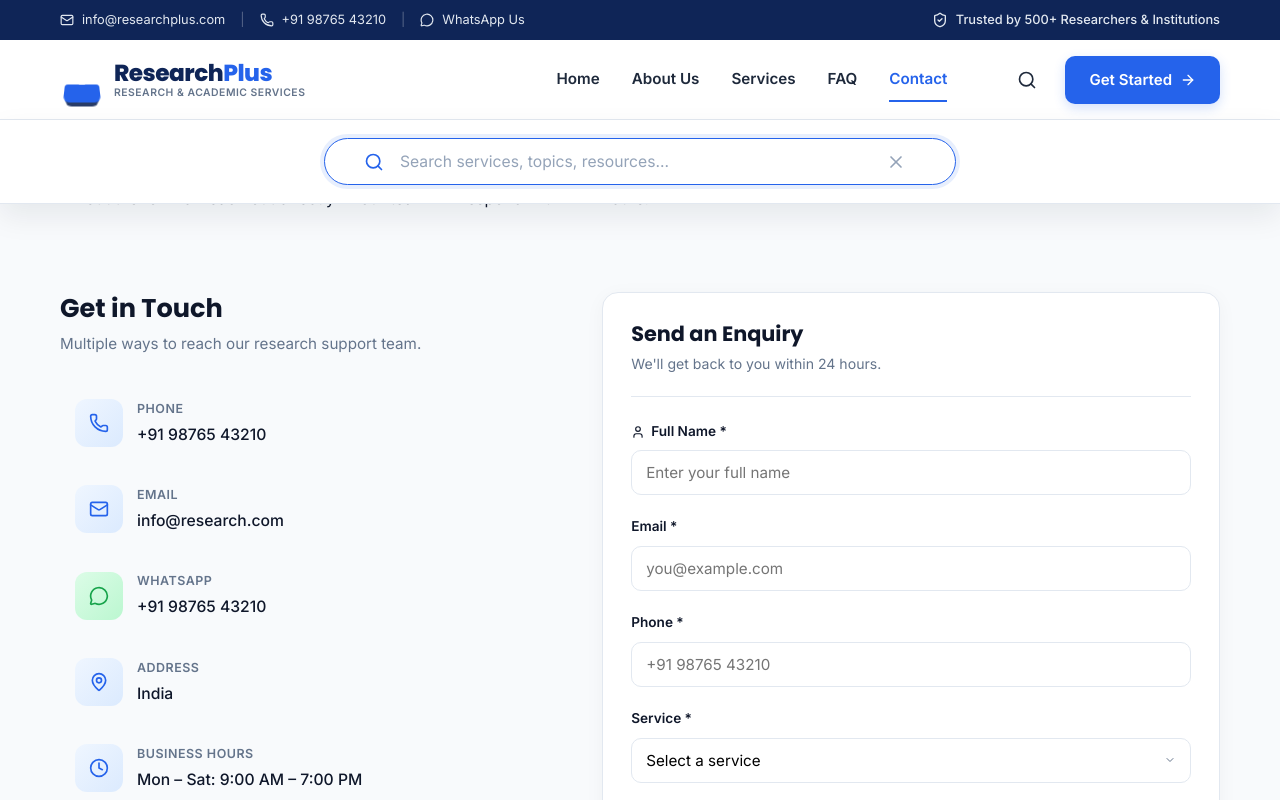
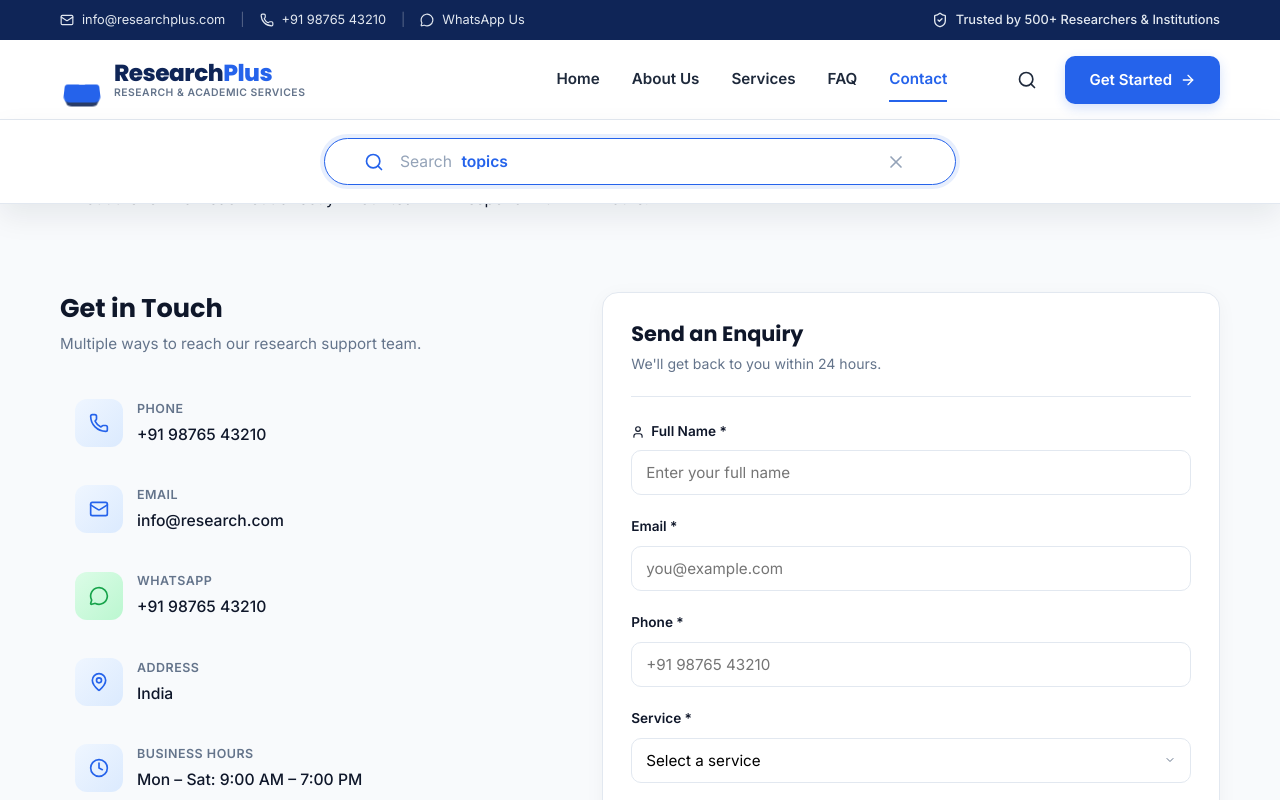
Before and after one commit to instadotanalytics/Research-Services, a React (Vite) app in the folder Frontend/: page /contact in a window 1280 px wide. Both pictures are taken after a click on the button "Search". Shown: the top 800 px of the page. Built offline with nearby package versions, Linux system fonts and the light colour scheme.

Commit message:
navbar searchbar updated

```diff
--- a/Frontend/src/components/Navbar/Navbar.css
+++ b/Frontend/src/components/Navbar/Navbar.css
@@ -307,7 +307,7 @@
   transform: translateX(3px);
 }
 
-/* ============ Search Bar Overlay (Modern Pill) ============ */
+/* ============ Search Bar Overlay (Modern Pill + Animated Placeholder) ============ */
 .search-bar-overlay {
   position: absolute;
   top: 100%;
@@ -367,10 +367,19 @@
   color: var(--secondary);
 }
 
-.search-bar-input {
+/* Input wrapper holds input + animated placeholder */
+.search-bar-input-wrap {
   position: relative;
   z-index: 2;
   flex: 1;
+  display: flex;
+  align-items: center;
+  min-height: 46px;
+}
+
+.search-bar-input {
+  flex: 1;
+  width: 100%;
   border: none;
   outline: none;
   font-size: 0.98rem;
@@ -378,11 +387,78 @@
   background: transparent;
   color: var(--text-dark);
   font-weight: 500;
+  position: relative;
+  z-index: 2;
 }
 
 .search-bar-input::placeholder {
+  color: transparent; /* hide native placeholder */
+}
+
+/* Animated placeholder overlay */
+.search-bar-placeholder {
+  position: absolute;
+  left: 6px;
+  top: 0;
+  bottom: 0;
+  display: flex;
+  align-items: center;
   color: #94a3b8;
+  font-size: 0.98rem;
   font-weight: 400;
+  pointer-events: none;
+  z-index: 1;
+  white-space: nowrap;
+  overflow: hidden;
+  line-height: 1;
+}
+
+/* Vertical slide container for each word */
+.search-bar-anim {
+  position: relative;
+  display: inline-block;
+  height: 1em;
+  overflow: hidden;
+  vertical-align: baseline;
+  margin: 0 5px;
+  min-width: 130px;
+  line-height: 1;
+}
+
+/*
+  Default state (idle, waiting to enter):
+  Word sits ABOVE the visible area → will slide DOWN from top into view
+*/
+.search-bar-anim-item {
+  position: absolute;
+  left: 0;
+  top: 0;
+  width: 100%;
+  height: 100%;
+  display: flex;
+  align-items: center;
+  opacity: 0;
+  transform: translateY(-100%);
+  transition: transform 0.55s cubic-bezier(0.4, 0, 0.2, 1),
+              opacity 0.45s ease;
+  color: var(--secondary);
+  font-weight: 600;
+  line-height: 1;
+  white-space: nowrap;
+}
+
+/* Active word: centered & visible */
+.search-bar-anim-item.active {
+  opacity: 1;
+  transform: translateY(0);
+}
+
+/*
+  Exiting word: slides DOWN out of view (to the bottom).
+*/
+.search-bar-anim-item.exit {
+  opacity: 0;
+  transform: translateY(100%);
 }
 
 .search-bar-close {
@@ -644,6 +720,15 @@
     padding: 12px 4px;
   }
 
+  .search-bar-placeholder {
+    font-size: 0.92rem;
+  }
+
+  .search-bar-anim {
+    min-width: 110px;
+    height: 1.25em;
+  }
+
   .logo-icon {
     width: 38px;
     height: 38px;
--- a/Frontend/src/components/Navbar/Navbar.jsx
+++ b/Frontend/src/components/Navbar/Navbar.jsx
@@ -8,7 +8,7 @@ import {
   Search,
   ArrowRight,
   GraduationCap,
-  X
+  X,
 } from 'lucide-react';
 import './Navbar.css';
 
@@ -20,11 +20,22 @@ const links = [
   { to: '/contact', label: 'Contact' },
 ];
 
+const SEARCH_TERMS = [
+  'services',
+  'topics',
+  'resources',
+  'dissertations',
+  'research papers',
+  'thesis writing',
+];
+
 export default function Navbar() {
   const [open, setOpen] = useState(false);
   const [scrolled, setScrolled] = useState(false);
   const [searchOpen, setSearchOpen] = useState(false);
   const [searchQuery, setSearchQuery] = useState('');
+  const [placeholderIndex, setPlaceholderIndex] = useState(0);
+  const [prevIndex, setPrevIndex] = useState(-1);
   const searchInputRef = useRef(null);
   const { pathname } = useLocation();
   const navigate = useNavigate();
@@ -35,24 +46,20 @@ export default function Navbar() {
     setSearchOpen(false);
   }, [pathname]);
 
-  // Smooth Scroll Detection (FIXED flicker)
+  // Smooth Scroll Detection
   useEffect(() => {
     let ticking = false;
-
     const onScroll = () => {
       if (!ticking) {
         window.requestAnimationFrame(() => {
-          // Only trigger when scroll passes 10px (prevents jitter on tiny scrolls)
           setScrolled(window.scrollY > 10);
           ticking = false;
         });
         ticking = true;
       }
     };
-
     onScroll();
     window.addEventListener('scroll', onScroll, { passive: true });
-
     return () => window.removeEventListener('scroll', onScroll);
   }, []);
 
@@ -71,13 +78,29 @@ export default function Navbar() {
     }
   }, [searchOpen]);
 
+  // Cycle through the animated placeholder words
+  useEffect(() => {
+    if (!searchOpen) return;
+    const interval = setInterval(() => {
+      setPrevIndex(placeholderIndex);
+      setPlaceholderIndex((i) => (i + 1) % SEARCH_TERMS.length);
+    }, 2200);
+    return () => clearInterval(interval);
+  }, [searchOpen, placeholderIndex]);
+
+  // Reset placeholder cycle when search opens
+  useEffect(() => {
+    if (searchOpen) {
+      setPlaceholderIndex(0);
+      setPrevIndex(-1);
+    }
+  }, [searchOpen]);
+
   // Handle search submit
   const handleSearchSubmit = (e) => {
     e.preventDefault();
     const q = searchQuery.trim();
     if (!q) return;
-    // Navigate to a search page. If you don't have one,
-    // change this to navigate('/services') or open a modal.
     navigate(`/search?q=${encodeURIComponent(q)}`);
     setSearchOpen(false);
     setSearchQuery('');
@@ -87,10 +110,16 @@ export default function Navbar() {
     setSearchOpen((s) => !s);
   };
 
+  // Determine class for each anim item
+  const getAnimClass = (i) => {
+    if (i === placeholderIndex) return 'search-bar-anim-item active';
+    if (i === prevIndex) return 'search-bar-anim-item exit';
+    return 'search-bar-anim-item';
+  };
+
   return (
     <>
       <header className={`navbar-wrapper ${scrolled ? 'scrolled' : ''}`}>
-
         {/* --- Top Bar --- */}
         <div className="top-bar">
           <div className="container top-bar-inner">
@@ -105,7 +134,12 @@ export default function Navbar() {
                 <span>+91 98765 43210</span>
               </a>
               <span className="divider">|</span>
-              <a href="https://wa.me/919876543210" className="top-item" target="_blank" rel="noreferrer">
+              <a
+                href="https://wa.me/919876543210"
+                className="top-item"
+                target="_blank"
+                rel="noreferrer"
+              >
                 <MessageCircle size={14} />
                 <span>WhatsApp Us</span>
               </a>
@@ -120,19 +154,22 @@ export default function Navbar() {
         {/* --- Main Navigation --- */}
         <div className="main-nav">
           <div className="container navbar-inner">
-            {/* Logo */}
             <Link to="/" className="navbar-logo" aria-label="ResearchPlus Home">
               <div className="logo-icon">
                 <GraduationCap size={20} strokeWidth={2.5} />
               </div>
               <div className="logo-text">
-                <span className="logo-title">Research<span className="logo-highlight">Plus</span></span>
+                <span className="logo-title">
+                  Research<span className="logo-highlight">Plus</span>
+                </span>
                 <span className="logo-sub">Research & Academic Services</span>
               </div>
             </Link>
 
-            {/* Desktop Nav */}
-            <nav className={`navbar-nav ${open ? 'open' : ''}`} aria-label="Main navigation">
+            <nav
+              className={`navbar-nav ${open ? 'open' : ''}`}
+              aria-label="Main navigation"
+            >
               <div className="navbar-nav-links">
                 {links.map((l) => (
                   <NavLink
@@ -149,7 +186,6 @@ export default function Navbar() {
               </div>
 
               <div className="navbar-actions">
-                {/* Search toggle */}
                 <button
                   className="nav-search-btn"
                   aria-label="Search"
@@ -165,7 +201,6 @@ export default function Navbar() {
               </div>
             </nav>
 
-            {/* Hamburger */}
             <button
               className={`hamburger ${open ? 'active' : ''}`}
               onClick={() => setOpen(!open)}
@@ -179,19 +214,33 @@ export default function Navbar() {
           </div>
         </div>
 
-        {/* --- Search Overlay / Bar --- */}
+        {/* --- Search Overlay --- */}
         {searchOpen && (
           <div className="search-bar-overlay">
             <form className="search-bar-form" onSubmit={handleSearchSubmit}>
               <Search size={20} className="search-bar-icon" />
+              <div className="search-bar-input-wrap">
                 <input
                   ref={searchInputRef}
                   type="text"
-                placeholder="Search services, topics, resources..."
                   value={searchQuery}
                   onChange={(e) => setSearchQuery(e.target.value)}
                   className="search-bar-input"
+                  aria-label="Search"
                 />
+                {!searchQuery && (
+                  <div className="search-bar-placeholder" aria-hidden="true">
+                    <span>Search&nbsp;</span>
+                    <span className="search-bar-anim">
+                      {SEARCH_TERMS.map((term, i) => (
+                        <span key={term} className={getAnimClass(i)}>
+                          {term}
+                        </span>
+                      ))}
+                    </span>
+                  </div>
+                )}
+              </div>
               <button
                 type="button"
                 className="search-bar-close"
@@ -205,7 +254,6 @@ export default function Navbar() {
         )}
       </header>
 
-      {/* Mobile menu backdrop */}
       {open && (
         <div
           className="navbar-backdrop"
```
Lines whose indentation alone changed are shown as unchanged.
